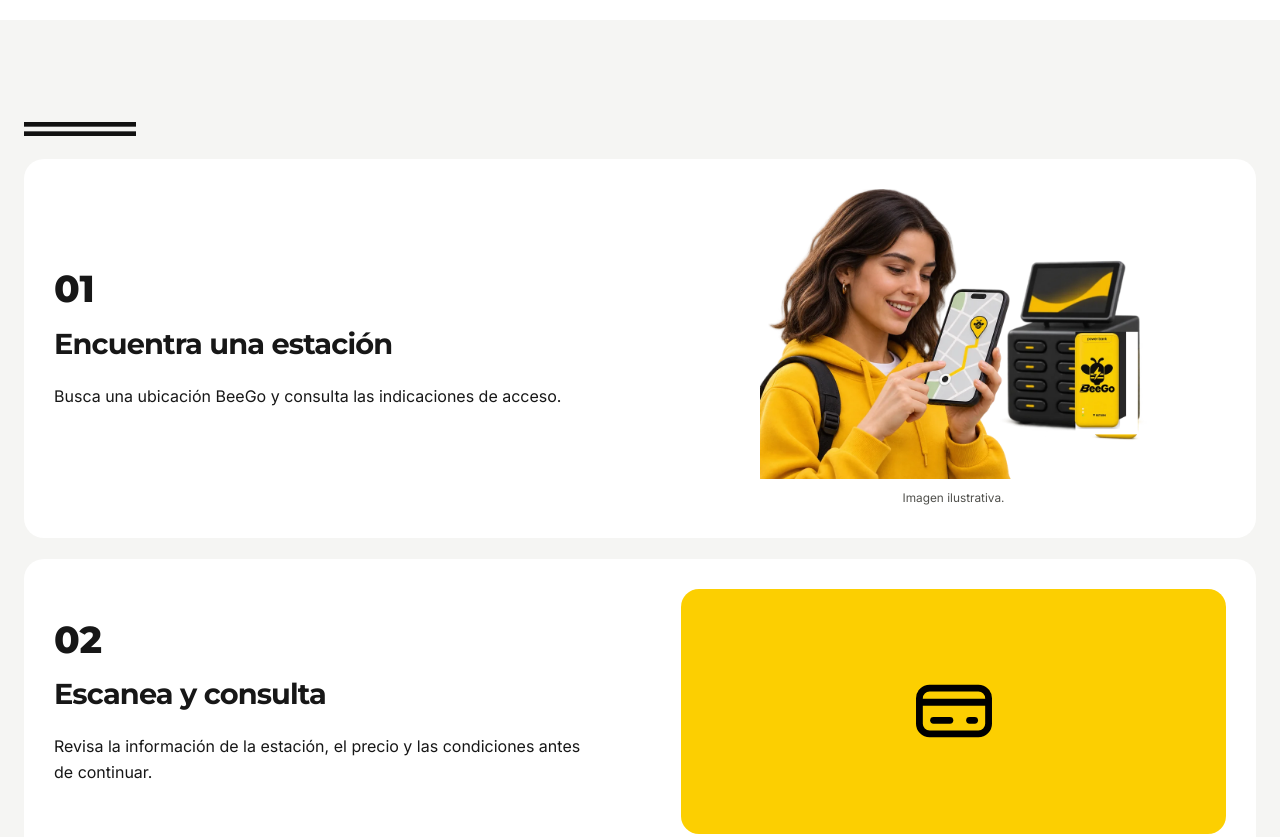
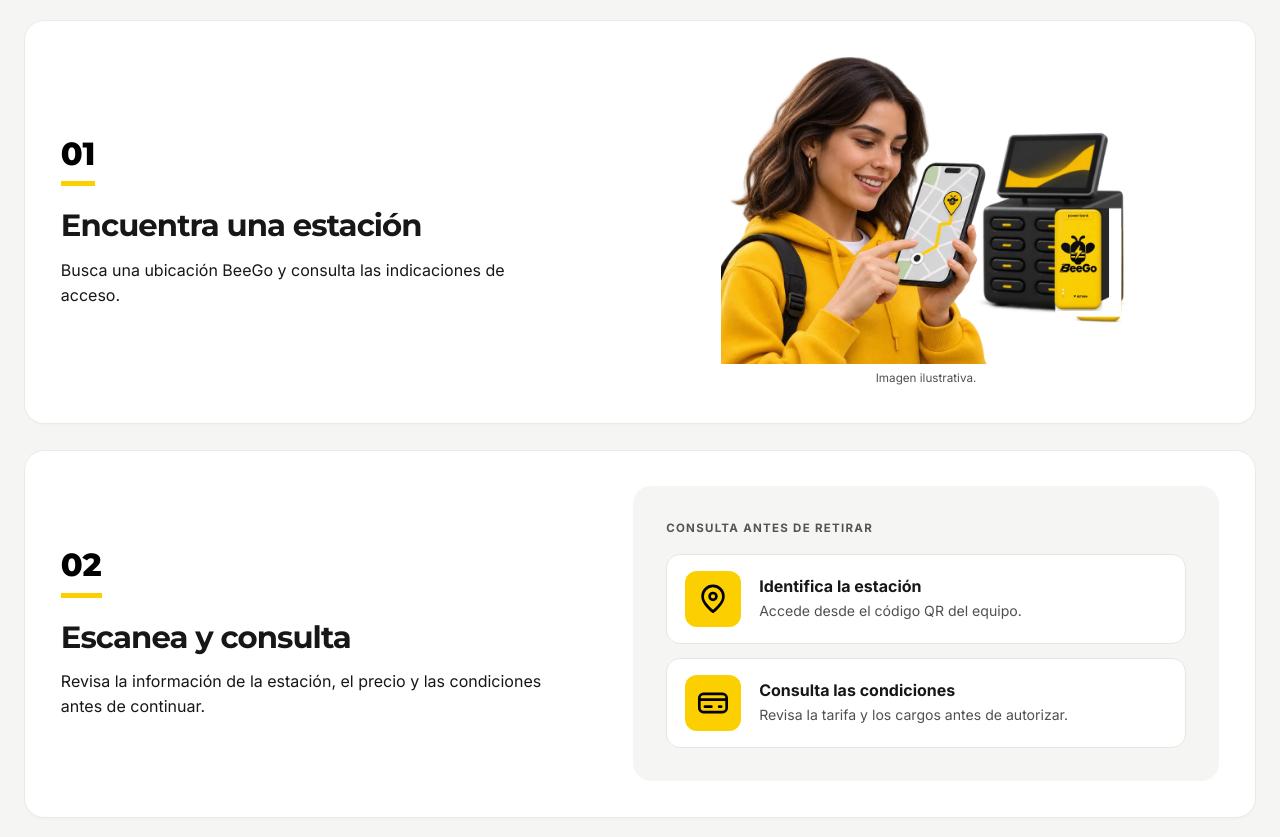
Before and after one commit to America-Group-Roofing/beego, an Astro site: page /como-funciona in a window 1280 px wide. Shown: the part 580-1417 px from the top of the page. Built offline with nearby package versions, Linux system fonts and the light colour scheme; Astro itself is replaced by a stand-in of ours.

Commit message:
fix(ui): equilibrar pasos y medios visuales de Cómo funciona en todos los tamaños

```diff
--- a/src/pages/como-funciona.astro
+++ b/src/pages/como-funciona.astro
@@ -2,13 +2,14 @@
 import BaseLayout from "../layouts/BaseLayout.astro";
 const steps=[
   {num:"01",title:"Encuentra una estación",description:"Busca una ubicación BeeGo y consulta las indicaciones de acceso.",image:"beego-il-encontrar-conceptual.webp",width:1000,height:750,alt:"Ilustración del uso del celular para consultar una estación BeeGo.",illustration:true},
-  {num:"02",title:"Escanea y consulta",description:"Revisa la información de la estación, el precio y las condiciones antes de continuar.",icon:"beego-icon-pago.svg"},
+  {num:"02",title:"Escanea y consulta",description:"Revisa la información de la estación, el precio y las condiciones antes de continuar.",visual:"conditions"},
   {num:"03",title:"Autoriza y retira",description:"Sigue las instrucciones para autorizar la renta y retirar la batería.",image:"beego-il-retirar-conceptual.webp",width:1000,height:750,alt:"Ilustración de una persona retirando su batería BeeGo.",illustration:true},
   {num:"04",title:"Lleva energía contigo",description:"Conecta tu dispositivo compatible y continúa disfrutando de tu día.",image:"beego-ft02-cafeteria.webp",width:900,height:720,alt:"Escena de cafetería con batería BeeGo y una persona utilizando su celular."},
   {num:"05",title:"Devuelve y confirma",description:"Regresa la batería a una estación habilitada y verifica que la devolución quede registrada.",image:"beego-il-devolver-conceptual.webp",width:1000,height:752,alt:"Ilustración de una persona devolviendo una batería a una estación BeeGo.",illustration:true}
 ];
 ---
 <BaseLayout title="Cómo funciona" description="Descubre cómo encontrar, retirar, utilizar y devolver una batería portátil BeeGo.">
+<div class="how-guide">
   <section class="page-heading container">
     <p class="eyebrow">ASÍ FUNCIONA BEEGO</p>
     <h1>Energía portátil en cinco pasos.</h1>
@@ -25,7 +26,17 @@ const steps=[
                 <img src={"/assets/"+step.image} width={step.width} height={step.height} alt={step.alt} loading="lazy" decoding="async"/>
                 {step.illustration&&<figcaption>Imagen ilustrativa.</figcaption>}
               </figure>
-            : <div class="how-step__symbol" aria-hidden="true"><img src={"/assets/"+step.icon} width="96" height="96" alt=""/></div>}
+            : <div class="how-step__conditions" aria-label="Dos comprobaciones antes de continuar">
+                <span class="how-step__conditions-label">CONSULTA ANTES DE RETIRAR</span>
+                <div class="how-step__condition">
+                  <span class="how-step__condition-icon"><img src="/assets/beego-icon-ubicacion.svg" width="36" height="36" alt="" aria-hidden="true"/></span>
+                  <div><strong>Identifica la estación</strong><span>Accede desde el código QR del equipo.</span></div>
+                </div>
+                <div class="how-step__condition">
+                  <span class="how-step__condition-icon"><img src="/assets/beego-icon-pago.svg" width="36" height="36" alt="" aria-hidden="true"/></span>
+                  <div><strong>Consulta las condiciones</strong><span>Revisa la tarifa y los cargos antes de autorizar.</span></div>
+                </div>
+              </div>}
         </article>)}
       </div>
     </div>
@@ -36,4 +47,5 @@ const steps=[
       <div><p>Antes de autorizar una renta, consulta la tarifa, los posibles cargos, el tiempo de uso y las condiciones de devolución.</p><a class="text-link" href="/ayuda/">Ver preguntas frecuentes <span aria-hidden="true">↗</span></a></div>
     </div>
   </section>
+</div>
 </BaseLayout>
--- a/src/styles/global.css
+++ b/src/styles/global.css
@@ -325,3 +325,168 @@ button,summary,a{touch-action:manipulation}
   .button{transition:none}
   .button:hover{transform:none}
 }
+
+
+/* Cómo funciona: composición editorial corregida en escritorio y móvil.
+   Se limita exclusivamente a esta página para evitar regresiones globales. */
+.how-guide .page-heading{
+  padding-top:clamp(48px,5vw,82px);
+  padding-bottom:clamp(38px,4.2vw,70px);
+}
+.how-guide .page-heading h1{max-width:20ch}
+.how-guide .page-heading .lead{max-width:57ch}
+.how-guide>.section--soft{padding-block:clamp(34px,4vw,64px)}
+.how-guide>.section:last-child{padding-block:clamp(48px,5vw,82px)}
+.how-guide .how-steps{gap:clamp(16px,2vw,28px)}
+.how-guide .how-step{
+  grid-template-columns:minmax(0,1fr) minmax(0,1.12fr);
+  align-items:center;
+  min-height:340px;
+  gap:clamp(24px,3.8vw,60px);
+  padding:clamp(24px,2.8vw,42px);
+  border:1px solid #EAEAE6;
+  box-shadow:0 2px 0 rgba(0,0,0,.012);
+}
+.how-guide .how-step>div:first-child{min-width:0}
+.how-guide .how-step__number{
+  display:inline-flex;
+  align-items:center;
+  color:var(--black);
+  font-size:clamp(1.85rem,2.5vw,2.65rem);
+  padding-bottom:11px;
+  border-bottom:5px solid var(--yellow);
+  line-height:1.05;
+}
+.how-guide .how-step h2{
+  margin:22px 0 15px;
+  font-size:clamp(1.65rem,2.4vw,2.25rem);
+  max-width:23ch;
+}
+.how-guide .how-step>div:first-child p{
+  max-width:48ch;
+  line-height:1.55;
+  margin-block:0;
+}
+.how-guide .how-step__image{
+  display:flex;
+  flex-direction:column;
+  align-items:center;
+  justify-content:center;
+  min-width:0;
+  min-height:0;
+  margin:0;
+  overflow:hidden;
+}
+.how-guide .how-step__image img{
+  display:block;
+  width:100%;
+  height:clamp(230px,24vw,340px);
+  max-width:100%;
+  max-height:none;
+  margin:0;
+  object-fit:contain;
+}
+.how-guide .how-step__image figcaption{
+  margin-top:7px;
+  font-size:.73rem;
+  text-align:center;
+  line-height:1.35;
+}
+.how-guide .how-step__image--photo{
+  border-radius:18px;
+  aspect-ratio:unset;
+  background:var(--soft);
+}
+.how-guide .how-step__image--photo img{
+  width:100%;
+  height:clamp(260px,24vw,340px);
+  max-height:none;
+  object-fit:cover;
+  object-position:center;
+}
+.how-guide .how-step__conditions{
+  width:100%;
+  display:flex;
+  flex-direction:column;
+  gap:14px;
+  justify-content:center;
+  border-radius:18px;
+  background:var(--soft);
+  padding:clamp(20px,2.6vw,36px);
+  min-height:290px;
+}
+.how-guide .how-step__conditions-label{
+  font-size:.72rem;
+  line-height:1.4;
+  font-weight:800;
+  letter-spacing:.11em;
+  color:#555550;
+  margin:0 0 4px;
+}
+.how-guide .how-step__condition{
+  display:flex;
+  align-items:center;
+  gap:18px;
+  background:var(--white);
+  border:1px solid #E7E7E1;
+  border-radius:14px;
+  padding:16px 18px;
+  min-width:0;
+}
+.how-guide .how-step__condition-icon{
+  width:56px;
+  height:56px;
+  border-radius:12px;
+  flex:none;
+  display:grid;
+  place-items:center;
+  background:var(--yellow);
+}
+.how-guide .how-step__condition-icon img{
+  display:block;
+  width:34px;
+  height:34px;
+}
+.how-guide .how-step__condition>div{
+  min-width:0;
+  display:flex;
+  flex-direction:column;
+  gap:3px;
+}
+.how-guide .how-step__condition strong{
+  line-height:1.35;
+  font-weight:700;
+}
+.how-guide .how-step__condition>div>span{
+  color:#50504C;
+  font-size:.88rem;
+  line-height:1.45;
+}
+@media(max-width:900px){
+  .how-guide .how-step{gap:24px;grid-template-columns:minmax(0,1fr) minmax(0,1fr);min-height:300px}
+  .how-guide .how-step__image img{height:275px}
+  .how-guide .how-step__image--photo img{height:275px}
+  .how-guide .how-step__condition-icon{width:48px;height:48px}
+  .how-guide .how-step__condition{padding:13px;gap:12px}
+}
+@media(max-width:790px){
+  .how-guide .how-step{grid-template-columns:minmax(0,1fr);min-height:0;gap:20px}
+  .how-guide .how-step__image img{height:clamp(230px,54vw,360px)}
+  .how-guide .how-step__image--photo img{height:clamp(230px,54vw,360px)}
+  .how-guide .how-step__conditions{min-height:0}
+  .how-guide .page-heading{padding-block:46px 34px}
+}
+@media(max-width:520px){
+  .how-guide>.section--soft{padding-block:28px 46px}
+  .how-guide>.section:last-child{padding-block:52px}
+  .how-guide .how-step{padding:20px;border-radius:18px;gap:18px}
+  .how-guide .how-step h2{font-size:clamp(1.45rem,6.2vw,1.85rem);margin:17px 0 11px}
+  .how-guide .how-step__number{font-size:1.95rem;border-bottom-width:4px}
+  .how-guide .how-step__image img{height:clamp(215px,67vw,295px)}
+  .how-guide .how-step__image--photo img{height:clamp(205px,58vw,270px)}
+  .how-guide .how-step__conditions{padding:15px;gap:10px}
+  .how-guide .how-step__condition{padding:12px;gap:10px}
+  .how-guide .how-step__condition-icon{width:46px;height:46px}
+  .how-guide .how-step__condition-icon img{width:27px;height:27px}
+  .how-guide .how-step__condition>div>span{font-size:.81rem}
+}
```
